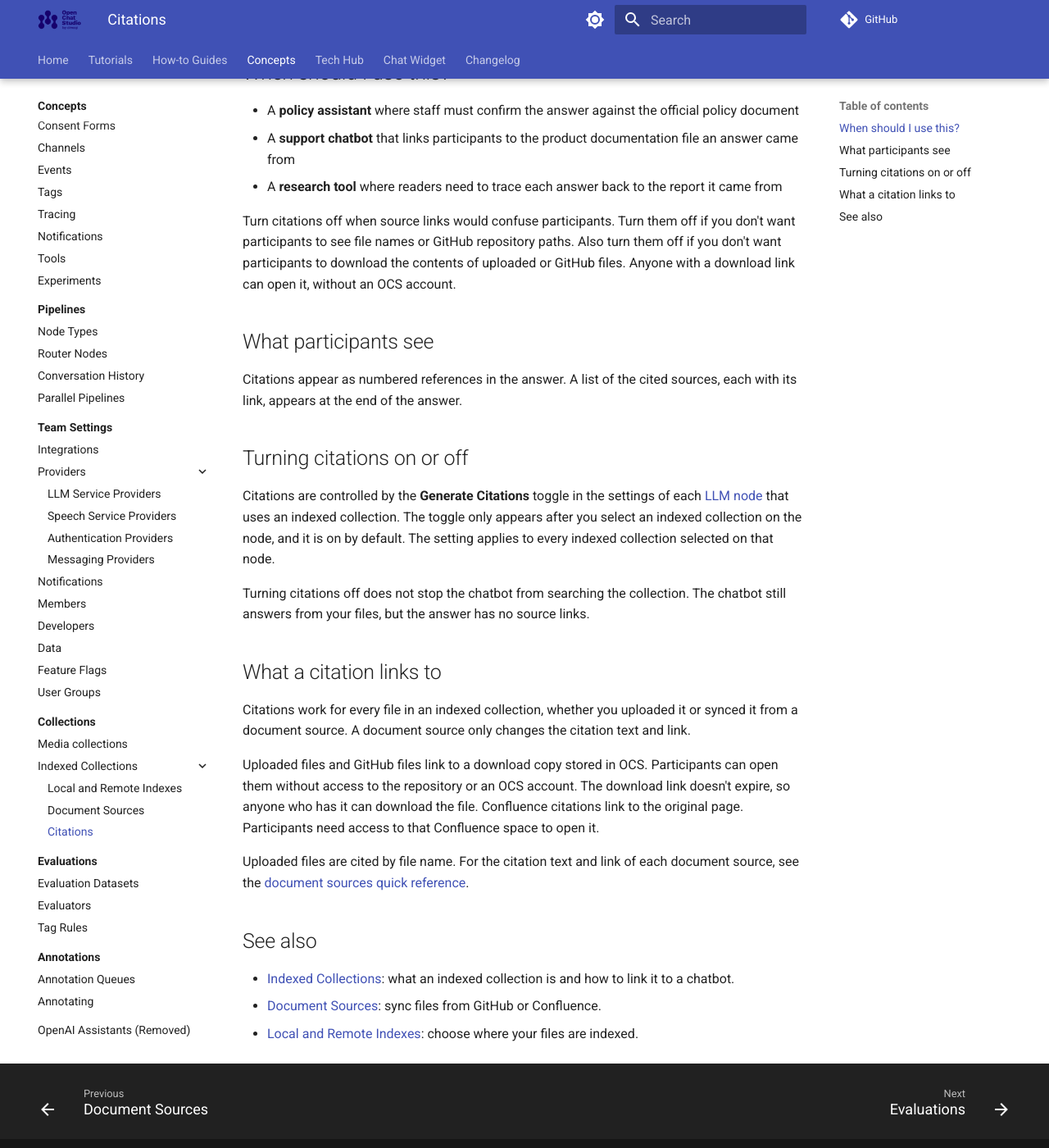
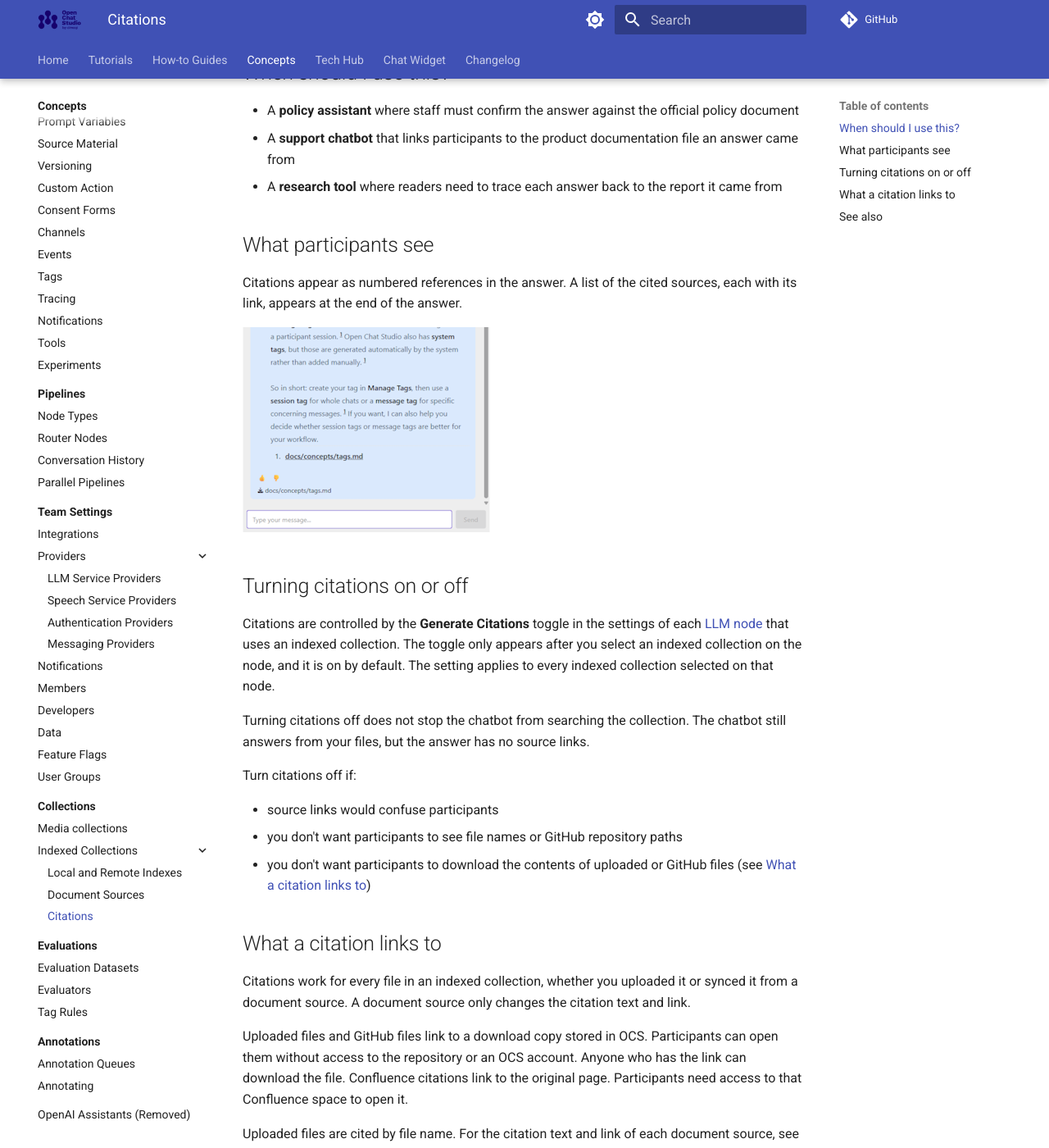
Before and after one commit to dimagi/open-chat-studio-docs, an MkDocs documentation site: the page built from docs/concepts/collections/indexed_collections/citations.md, in a window 1280 px wide and 1400 px high, scrolled down 273 px. Shown: the whole window at 82% size. Built offline with MkDocs 1.6.1 and Material for MkDocs 9.7.7, drawn with Linux system fonts in a browser that asks for light colours; a script that is not in the unit is left out; comment, search, counter and statistics services are not loaded.

Commit message:
Citations page: add screenshot, link from LLM node, fix download claims
Add chat screenshot, link the page from the LLM Node section, move the
"turn off" reasons into a list, and remove the unverified claim that
download links don't expire.

```diff
--- a/docs/concepts/collections/indexed_collections/citations.md
+++ b/docs/concepts/collections/indexed_collections/citations.md
@@ -14,15 +14,12 @@
 - A **support chatbot** that links participants to the product documentation file an answer came from
 - A **research tool** where readers need to trace each answer back to the report it came from
 
-Turn citations off when source links would confuse participants.
-Turn them off if you don't want participants to see file names or GitHub repository paths.
-Also turn them off if you don't want participants to download the contents of uploaded or GitHub files.
-Anyone with a download link can open it, without an OCS account.
-
 ## What participants see
 
 Citations appear as numbered references in the answer.
 A list of the cited sources, each with its link, appears at the end of the answer.
+
+![A chatbot web chat displays an answer with numbered citation references and linked sources below it](../../images/citations_in_chat.png)
 
 ## Turning citations on or off
 
@@ -33,6 +30,12 @@
 Turning citations off does not stop the chatbot from searching the collection.
 The chatbot still answers from your files, but the answer has no source links.
 
+Turn citations off if:
+
+- source links would confuse participants
+- you don't want participants to see file names or GitHub repository paths
+- you don't want participants to download the contents of uploaded or GitHub files (see [What a citation links to](#what-a-citation-links-to))
+
 ## What a citation links to
 
 Citations work for every file in an indexed collection, whether you uploaded it or synced it from a document source.
@@ -40,7 +43,7 @@
 
 Uploaded files and GitHub files link to a download copy stored in OCS.
 Participants can open them without access to the repository or an OCS account.
-The download link doesn't expire, so anyone who has it can download the file.
+Anyone who has the link can download the file.
 Confluence citations link to the original page.
 Participants need access to that Confluence space to open it.
 
```
Also changed, not shown: docs/concepts/pipelines/nodes.md (+1 -1 lines), docs/concepts/images/citations_in_chat.png (added).
